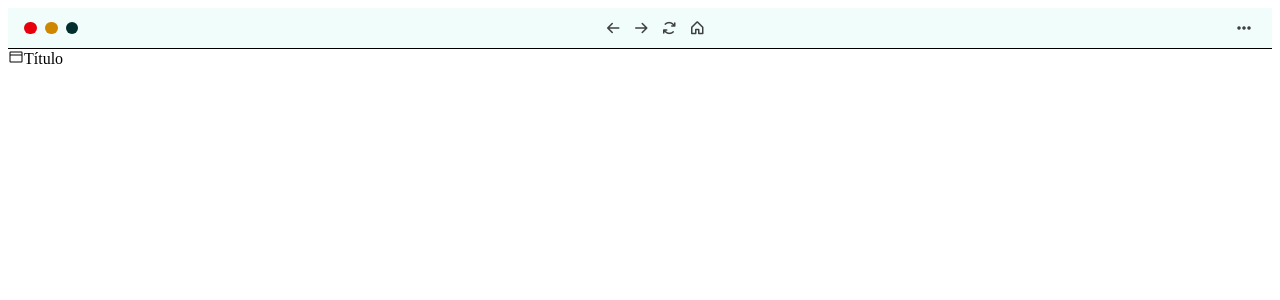
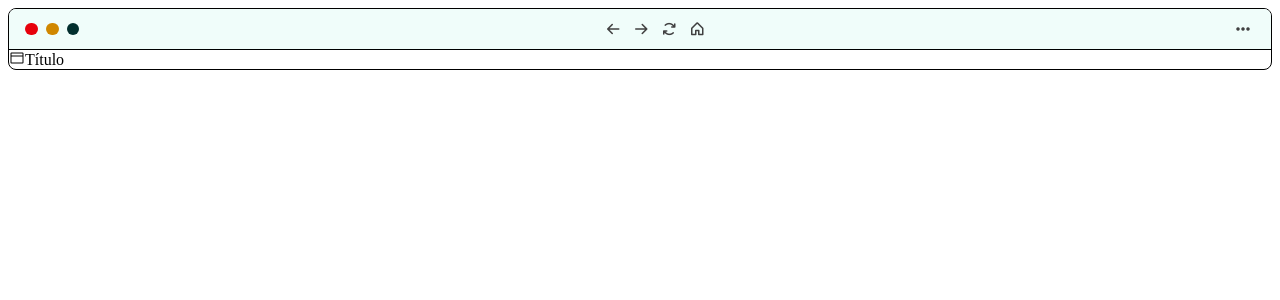
Before and after one commit to marcelosarinho/browser-tabs, a React (Vite) app: page / in a window 1280 px wide. Shown: the top 300 px of the page. Built offline with nearby package versions, Linux system fonts and the light colour scheme.

Commit message:
style: main border, border radius and overflow

```diff
--- a/src/App.css
+++ b/src/App.css
@@ -6,3 +6,9 @@
   --teal: oklch(98.4% 0.014 180.72);
   --teal-hover: oklch(95.3% 0.051 180.801);
 }
+
+main {
+  border: 1px solid black;
+  border-radius: 8px;
+  overflow: hidden;
+}
```
